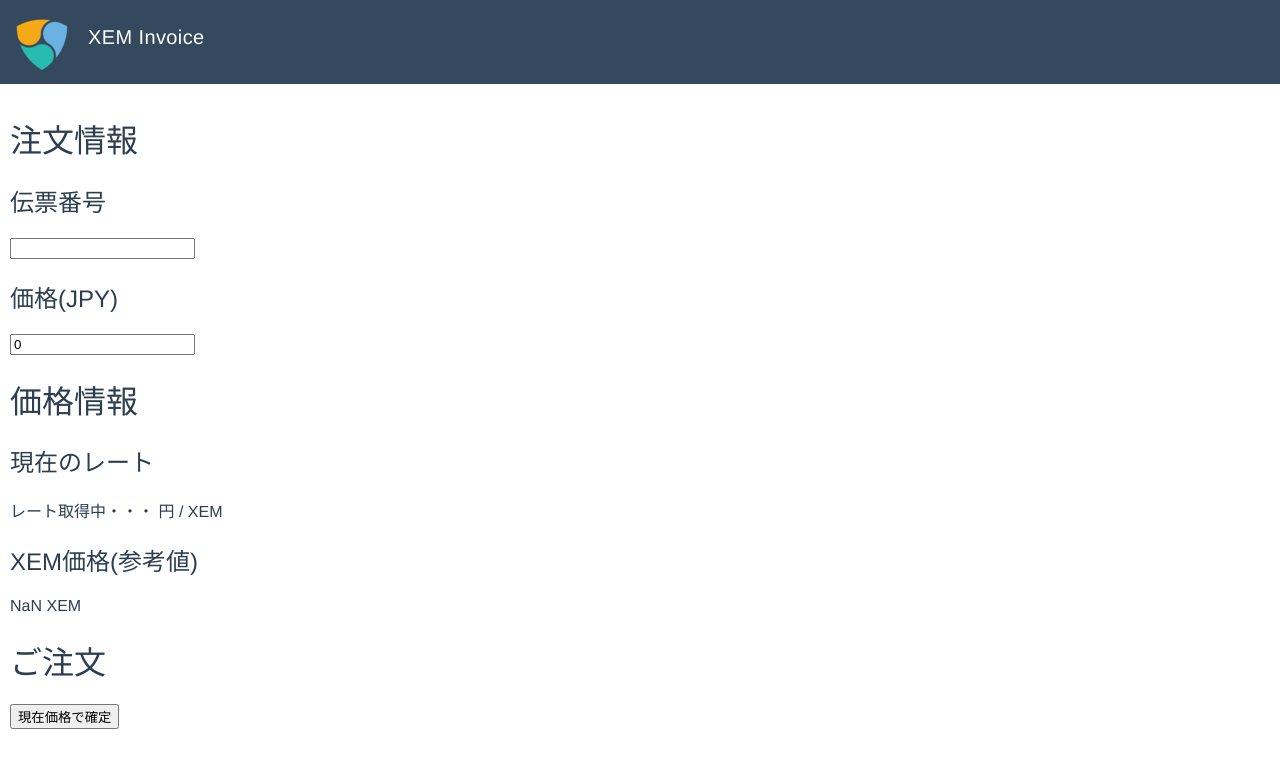
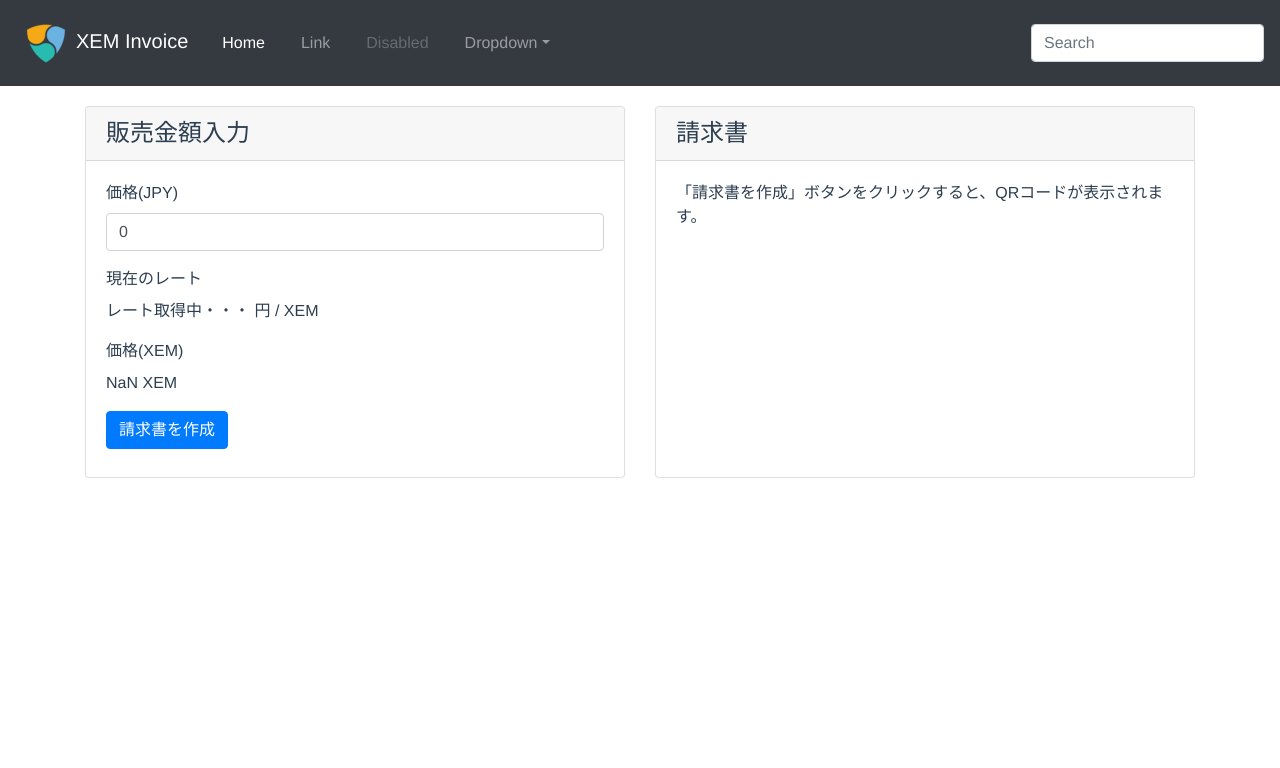
Before and after one commit to odenoden/XEM-Invoice, a Vue app: page /#/ in a window 1280 px wide. Shown: the top 768 px of the page. Built offline with nearby package versions, Linux system fonts and the light colour scheme; no server answers.

Commit message:
Bootstrap4対応

```diff
--- a/index.html
+++ b/index.html
@@ -1,9 +1,11 @@
 <!DOCTYPE html>
 <html lang="en">
   <head>
+    <!-- Required meta tags -->
     <meta charset="utf-8">
+    <meta name="viewport" content="width=device-width, initial-scale=1, shrink-to-fit=no">
+    <!-- <meta name="viewport" content="width=device-width, initial-scale=1"> -->
     <meta http-equiv="X-UA-Compatible" content="IE=edge">
-    <meta name="viewport" content="width=device-width, initial-scale=1">
     <title>xem-invoice</title>
     <link rel="icon" type="image/png" sizes="32x32" href="<%= htmlWebpackPlugin.files.publicPath %>static/img/icons/favicon-32x32.png">
     <link rel="icon" type="image/png" sizes="16x16" href="<%= htmlWebpackPlugin.files.publicPath %>static/img/icons/favicon-16x16.png">
@@ -25,7 +27,9 @@
         for (var file of chunk.files) {
           if (file.match(/\.(js|css)$/)) { %>
     <link rel="<%= chunk.initial?'preload':'prefetch' %>" href="<%= htmlWebpackPlugin.files.publicPath + file %>" as="<%= file.match(/\.css$/)?'style':'script' %>"><% }}} %>
-    <script src="http://code.jquery.com/jquery-1.10.2.js"></script>
+
+    <!-- Bootstrap CSS -->
+    <link rel="stylesheet" href="https://stackpath.bootstrapcdn.com/bootstrap/4.1.1/css/bootstrap.min.css" integrity="sha384-WskhaSGFgHYWDcbwN70/dfYBj47jz9qbsMId/iRN3ewGhXQFZCSftd1LZCfmhktB" crossorigin="anonymous">
   </head>
   <body>
     <noscript>
@@ -36,5 +40,12 @@
     <!-- Todo: only include in production -->
     <%= htmlWebpackPlugin.options.serviceWorkerLoader %>
     <!-- built files will be auto injected -->
+
+    <!-- Optional JavaScript -->
+    <!-- jQuery first, then Popper.js, then Bootstrap JS -->
+    <script src="https://code.jquery.com/jquery-3.3.1.slim.min.js" integrity="sha384-q8i/X+965DzO0rT7abK41JStQIAqVgRVzpbzo5smXKp4YfRvH+8abtTE1Pi6jizo" crossorigin="anonymous"></script>
+    <script src="https://cdnjs.cloudflare.com/ajax/libs/popper.js/1.14.3/umd/popper.min.js" integrity="sha384-ZMP7rVo3mIykV+2+9J3UJ46jBk0WLaUAdn689aCwoqbBJiSnjAK/l8WvCWPIPm49" crossorigin="anonymous"></script>
+    <script src="https://stackpath.bootstrapcdn.com/bootstrap/4.1.1/js/bootstrap.min.js" integrity="sha384-smHYKdLADwkXOn1EmN1qk/HfnUcbVRZyYmZ4qpPea6sjB/pTJ0euyQp0Mk8ck+5T" crossorigin="anonymous"></script>
+
 </body>
 </html>
--- a/src/App.vue
+++ b/src/App.vue
@@ -1,11 +1,37 @@
 <template>
   <div id="app">
-    <header>
-      <span>
-        <img src="./assets/nem_logo_WEB.png" alt="Vue.js PWA"  align="middle">
-        XEM Invoice
-      </span>
-    </header>
+    <nav class="navbar navbar-expand-xl navbar-dark bg-dark">
+      <a class="navbar-brand" href="#"><img src="./assets/nem_logo_WEB.png" alt="Vue.js PWA"  align="middle">XEM Invoice</a>
+      <button class="navbar-toggler" type="button" data-toggle="collapse" data-target="#navbarsExample06" aria-controls="navbarsExample06" aria-expanded="false" aria-label="Toggle navigation">
+        <span class="navbar-toggler-icon"></span>
+      </button>
+
+      <div class="collapse navbar-collapse" id="navbarsExample06">
+        <ul class="navbar-nav mr-auto">
+          <li class="nav-item active">
+            <a class="nav-link" href="#">Home <span class="sr-only">(current)</span></a>
+          </li>
+          <li class="nav-item">
+            <a class="nav-link" href="#">Link</a>
+          </li>
+          <li class="nav-item">
+            <a class="nav-link disabled" href="#">Disabled</a>
+          </li>
+          <li class="nav-item dropdown">
+            <a class="nav-link dropdown-toggle" href="http://example.com" id="dropdown06" data-toggle="dropdown" aria-haspopup="true" aria-expanded="false">Dropdown</a>
+            <div class="dropdown-menu" aria-labelledby="dropdown06">
+              <a class="dropdown-item" href="#">Action</a>
+              <a class="dropdown-item" href="#">Another action</a>
+              <a class="dropdown-item" href="#">Something else here</a>
+            </div>
+          </li>
+        </ul>
+        <form class="form-inline my-2 my-md-0">
+          <input class="form-control" type="text" placeholder="Search">
+        </form>
+      </div>
+    </nav>
+
     <main>
       <router-view></router-view>
     </main>
--- a/src/components/Hello.vue
+++ b/src/components/Hello.vue
@@ -1,25 +1,50 @@
 <template>
   <div class="hello">
-    <h1>注文情報</h1>
-    <h2>伝票番号</h2>
-    <input v-model="voucherNumber">
-    <h2>価格(JPY)</h2>
-    <input v-model="jpyPrice">
+    <main role="main" class="container">
 
-    <h1>価格情報</h1>
-    <h2>現在のレート</h2>
+      <div class="card-deck mb-3">
+        <div class="card mb-4 box-shadow">
+          <div class="card-header">
+            <h4 class="my-0 font-weight-normal">販売金額入力</h4>
+          </div>
+          <div class="card-body">
+            <form>
+              <div class="form-group">
+                <label for="formGroupExampleInput2">価格(JPY)</label>
+                <input v-model="jpyPrice" type="text" class="form-control" id="formGroupExampleInput2" placeholder="商品の日本円価格を入力して下さい">
+              </div>
+              <div class="form-group">
+                <label for="formGroupExampleInput">現在のレート</label>
                 <p>{{ xemRate }} 円 / XEM</p>
-    <h2>XEM価格(参考値)</h2>
+              </div>
+              <div class="form-group">
+                <label for="formGroupExampleInput2">価格(XEM)</label>
+                <!-- <input type="text" readonly class="form-control-plaintext" id="staticEmail" value="email@example.com"> -->
                 <p>{{ xemPrice = Math.round(jpyPrice / xemRate * 1000000) / 1000000 }} XEM</p>
+              </div>
 
-    <h1>ご注文</h1>
-    <p><button v-on:click="getXEMPrice()">現在価格で確定</button></p>
+              <button v-on:click="getXEMPrice()" type="submit" class="btn btn-primary mb-2">請求書を作成</button>
+            </form>
+          </div>
+        </div>
+
+        <div class="card mb-4 box-shadow">
+          <div class="card-header">
+            <h4 class="my-0 font-weight-normal">請求書</h4>
+          </div>
+          <div class="card-body">
+            「請求書を作成」ボタンをクリックすると、QRコードが表示されます。
             <div v-if="qrcodeShow">
                 <img v-bind:src="qrcodeUrl" alt="xem請求書" width="250" height="250">
             </div>
             <div v-show="false">
               <p>{{ xemBTC }}{{ dolRate }}</p>
             </div>
+
+          </div>
+        </div>
+      </div>
+    </main><!-- /.container -->
   </div>
 </template>
 
@@ -34,7 +59,6 @@ export default {
 
   data () {
     return {
-      voucherNumber:  '',
       jpyPrice:       0,
       xemRate:        'レート取得中・・・',
       xemPrice:       0,
@@ -54,44 +78,22 @@ export default {
     axios
       .get('https://blockchain.info/ticker?cors=true')
       .then(response => (this.dolRate = response.data.JPY.last));
+  },
 
-//    this.xemRate = this.xemBTC * this.dolRate;
+  updated () {
+    if (this.xemBTC != 0) {
+      if (this.dolRate != 0) {
+        this.xemRate = Math.round(this.xemBTC * this.dolRate * 1000000) / 1000000;
+      }
+    }
   },
-/*
-  created () {
-        $.ajax({url: 'https://poloniex.com/public?command=returnTicker' ,type: 'GET',cache: false}).done(
-        function(res){
-          tset = res.BTC_BCN.last;
-          alert(tset);
-          ret = tset;
-          this.xemRate = ret;
-        }
-      );
 
-      sleep(10);
-      this.xemRate = ret;
-//      alert(this.ret.zaif);
-//      this.xemRate = this.ret.zaif;
-
-    axios.get(this.xembookUrl)
-    .then(function (response) {
-      app.xemPrice = response.data.zaif;
-    })
-    .catch(function (error) {
-      alert(error);
-      console.log(error);
-    });
-  },
-*/
-  updated () {
-    this.xemRate = Math.round(this.xemBTC * this.dolRate * 1000000) / 1000000;
-  },
   methods: {
     getXEMPrice: function () {
         this.qrcodeShow = false;
         var googleQRcode = 'http://chart.apis.google.com/chart?chs=180x180&cht=qr&chl=';
         var address = 'NCPB4V625NAVKHGVOZRKTX6LAIEKVLK5C3QK6BHB';
-        var nemInvoice = '{"v":2,"type":2,"data":{"addr":"' + address + '","amount":' + this.xemPrice * 1000000 + ',"msg":"' + this.voucherNumber + '"}}';
+        var nemInvoice = '{"v":2,"type":2,"data":{"addr":"' + address + '","amount":' + this.xemPrice * 1000000 + ',"msg":""}}';
         this.qrcodeUrl = googleQRcode + nemInvoice;
         this.qrcodeShow = true;
         alert("XEM価格を固定し、注文用QRコードを出力します" );
```
Also changed, not shown: src/assets/nem_logo_WEB.png, 8 other files (tests, documents, lock files or other folders). Lines whose indentation alone changed are shown as unchanged.
